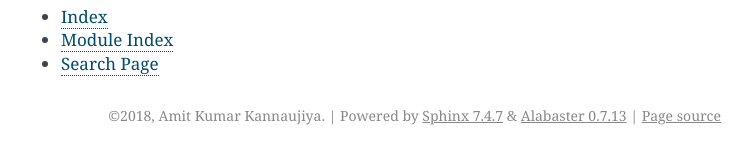
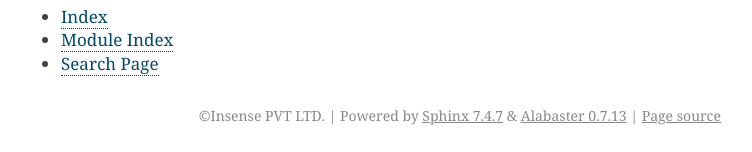
Before and after one commit to insenseanalytics/mcms-docs, a Sphinx documentation site: the page built from docs/source/index.rst, in a window 1280 px wide and 900 px high, scrolled down 3084 px. Shown: the part 745-897 px from the top of the window, without its empty margins (389-1141 px from the left). Built offline with Sphinx 7.4.7, drawn with Linux system fonts in a browser that asks for light colours.

Commit message:
changed copywrite

```diff
--- a/docs/source/conf.py
+++ b/docs/source/conf.py
@@ -20,7 +20,7 @@
 # -- Project information -----------------------------------------------------
 
 project = u'mcms_android_lib'
-copyright = u'2018, Amit Kumar Kannaujiya'
+copyright = u'Insense PVT LTD'
 author = u'Amit Kumar Kannaujiya'
 
 # The short X.Y version
```
